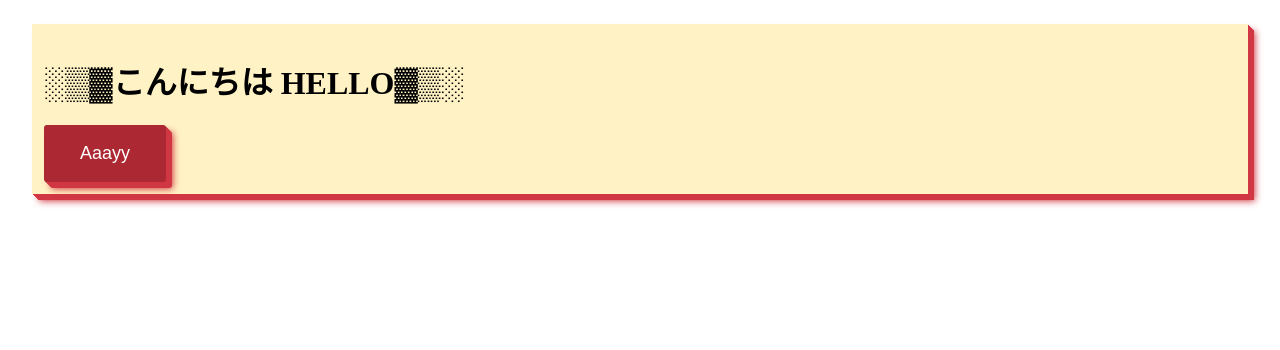
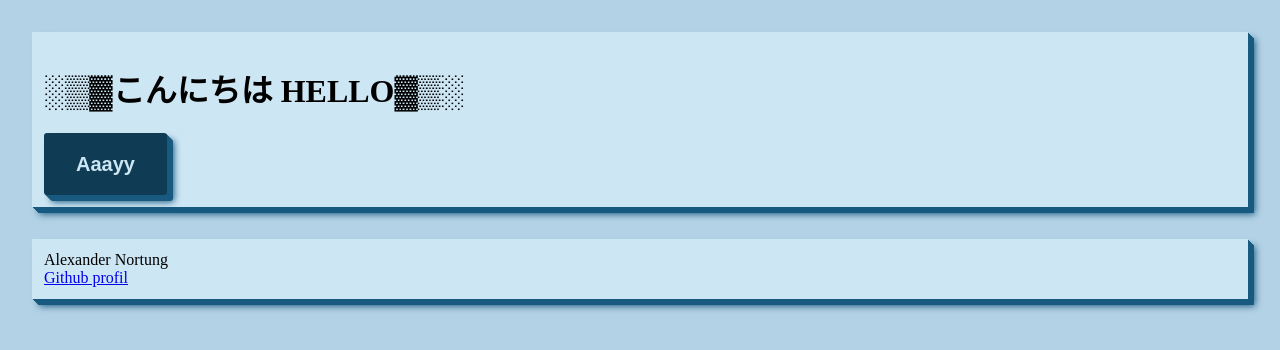
Before and after one commit to Alexnortung/H9-site, a React (Create React App) app: page / in a window 1280 px wide. Shown: the top 350 px of the page. Built offline with nearby package versions, Linux system fonts and the light colour scheme.

Commit message:
changed styles and added profile component

```diff
--- a/src/App.js
+++ b/src/App.js
@@ -1,12 +1,35 @@
 import React, { Component } from 'react'
+import Profile from './Profile'
 
 class App extends Component {
+    constructor(props) {
+        super(props)
+        this.state = {
+            profiles: [
+                {
+                    name: "Alexander Nortung",
+                    github: {
+                        link: "https://github.com/Alexnortung"
+                    },
+                },
+            ],
+        }
+    }
     render(){
         return (
             <div className="App">
                 <div className="wrapper">
                     <h1>░▒▓こんにちは  HELLO▓▒░</h1>
-                    <button className="btn btn-block">Aaayy</button>
+                    <button className="button button-block">Aaayy</button>
+                </div>
+                <div className="wrapper">
+                    {
+                        this.state.profiles.map((profile, i) => {
+                            return (
+                                <Profile profile={profile} key={i} />
+                            )
+                        })
+                    }
                 </div>
             </div>
         )
--- /dev/null
+++ b/src/Profile.js
@@ -0,0 +1,25 @@
+import React, { Component } from 'react'
+
+class Profile extends Component {
+    constructor(props) {
+        super(props)
+        this.props = props
+    }
+    render() {
+        const {profile} = this.props
+        const {github, name} = profile
+
+        return (
+            <div className="Profile">
+                <div className="Profile__name">
+                    {name}
+                </div>
+                <div>
+                    <a href={github.link}>Github profil</a>
+                </div>
+            </div>
+        )
+    }
+}
+
+export default Profile
--- a/src/sass/_variables.scss
+++ b/src/sass/_variables.scss
@@ -1,5 +1,10 @@
-$top-color: #fff2c4;
-$lul: rgb(172, 40, 50);
+$primary: #103B54;
+$background: #CDE6F4;
+$body-background: #B3D2E5;
+$top-color: $background;
+$text: #000000;
+$button-text: $top-color;
+$lul: $primary;
 $block-shadow: 1px 1px 0px lighten($lul, 10%),
                2px 2px 0px lighten($lul, 10%),
                3px 3px 0px lighten($lul, 10%),
--- a/src/sass/main.scss
+++ b/src/sass/main.scss
@@ -4,25 +4,42 @@
 @import "../../node_modules/bulma/sass/elements/container.sass";
 @import "./_variables.scss";
 
+html {
+    height: 100%;
+}
+
+html, body {
+    width: 100%;
+    padding: 0;
+    margin: 0;
+}
+
+body {
+    background-color: $body-background;
+}
+
 .wrapper {
     box-shadow: $block-shadow;
     background-color: $top-color;
-  margin: 24px;
+    margin: 2rem;
     padding: 12px;
 }
 
-.btn {
+.button {
+    height: auto;
     border: none;
     text-decoration: none;
-  font-size: 18px;
-  color: white;
-  padding: 1em 2em;
+    font-size: 20px;
+    color: $button-text;
+    padding: 0.8em 1.6em;
     border-radius: 3px;
     background: $lul;
     transition: transform 300ms ease-in-out, box-shadow 300ms ease-in-out;
-  &.btn-block {
+    font-weight: $weight-semibold;
+    &.button-block {
         box-shadow: $block-shadow;
-    &:hover {
+        &:hover, &:active, &:focus {
+            color: $button-text;
             transform: translate(7px, 7px);
             box-shadow: 1px 1px 0px lighten($lul, 10%);
         }
```
Lines whose indentation alone changed are shown as unchanged.
